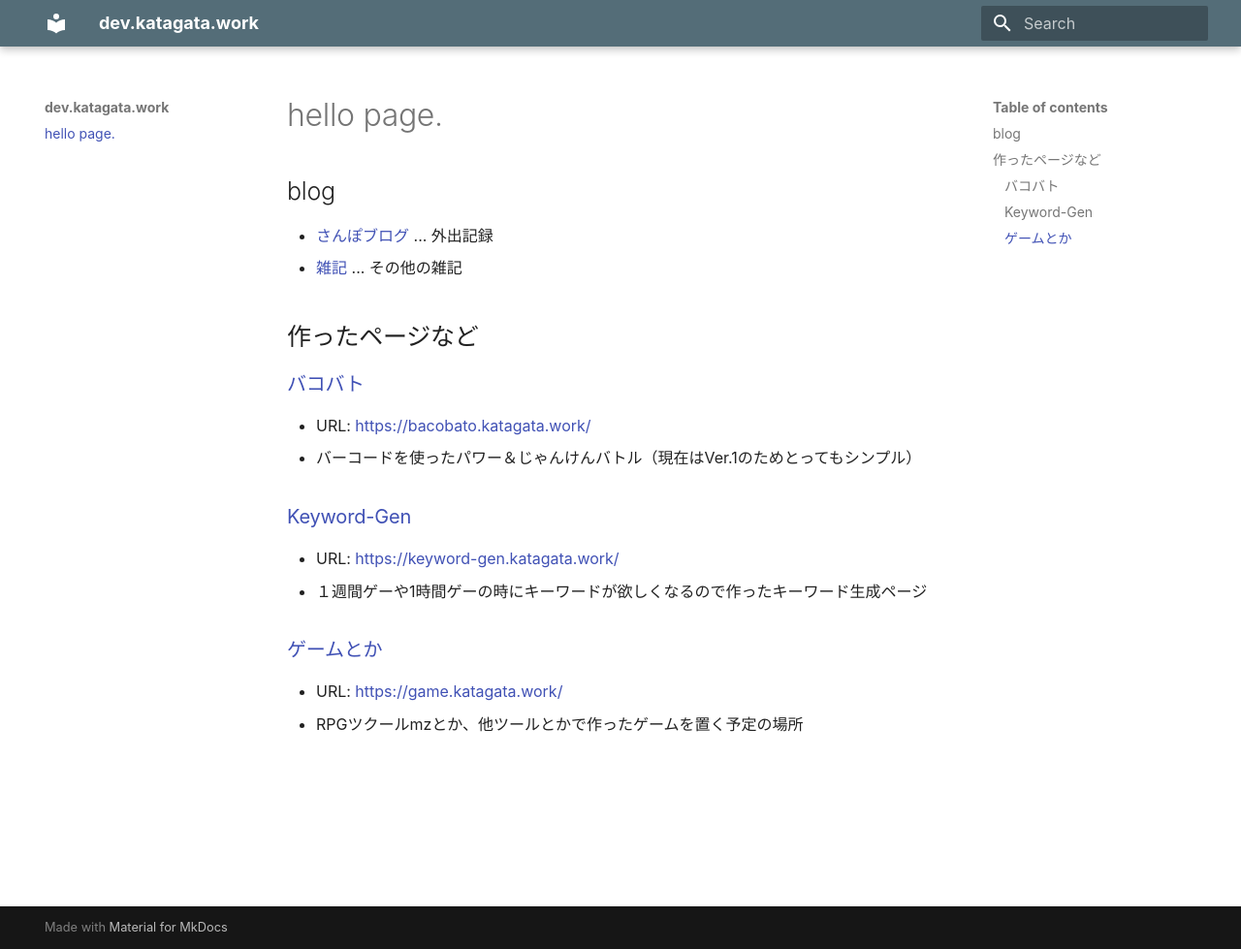
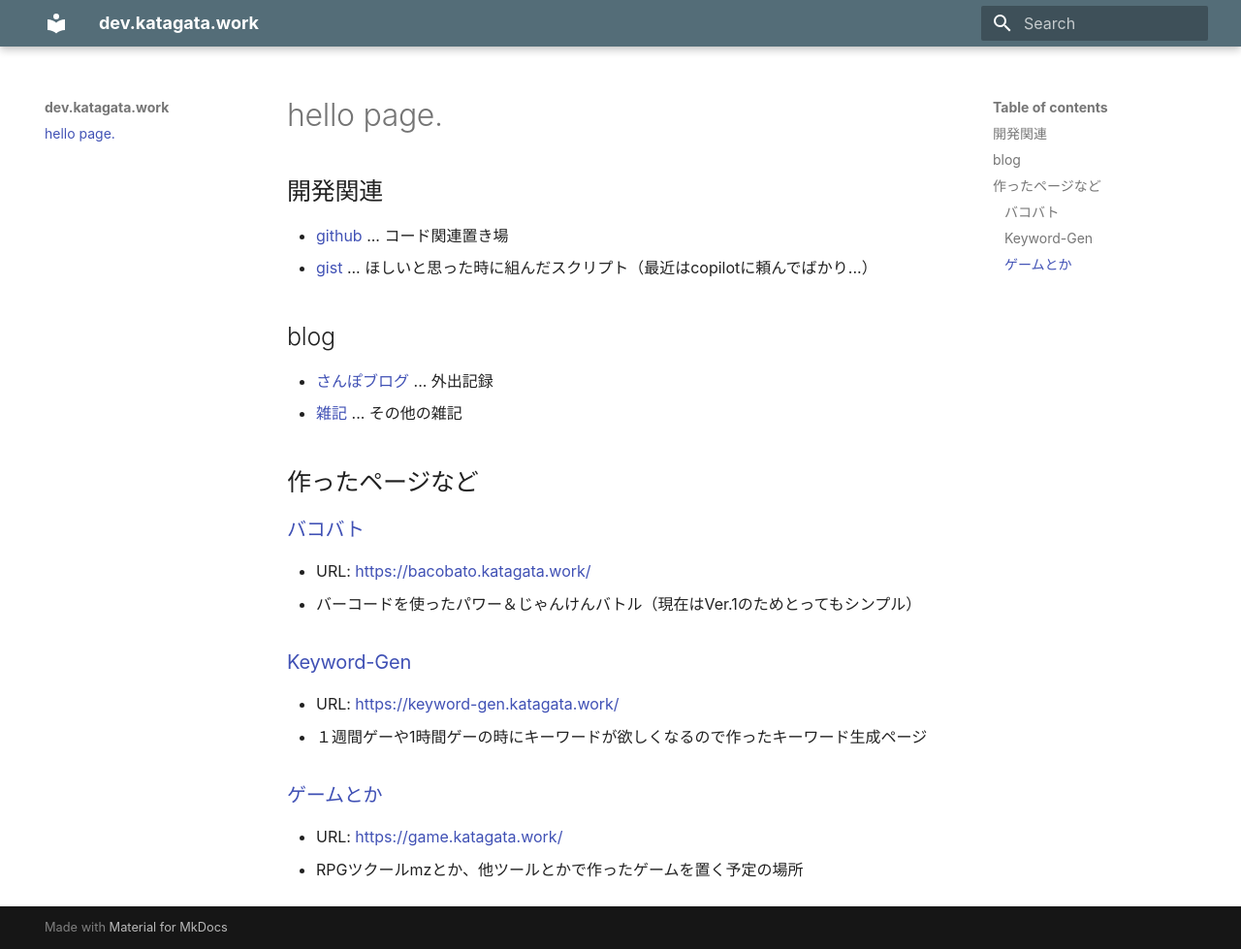
Before and after one commit to haneimo/haneimo-doc, an MkDocs documentation site: the page built from docs/index.md, in a window 1280 px wide and 979 px high. Shown: the whole window at 97% size. Built offline with MkDocs 1.6.1 and Material for MkDocs 9.7.7, drawn with Linux system fonts in a browser that asks for light colours; some web fonts are replaced.

Commit message:
ポートフォリオ関連としてgithubとgistへのリンクを追加

```diff
--- a/docs/index.md
+++ b/docs/index.md
@@ -1,4 +1,9 @@
 # hello page.
+
+## 開発関連
+
+- [github](https://github.com/haneimo) ... コード関連置き場
+- [gist](https://gist.github.com/haneimo) ... ほしいと思った時に組んだスクリプト（最近はcopilotに頼んでばかり...）
 
 ## blog
 
```
Also changed, not shown: site/index.html, site/search/search_index.json, 2 other files.
